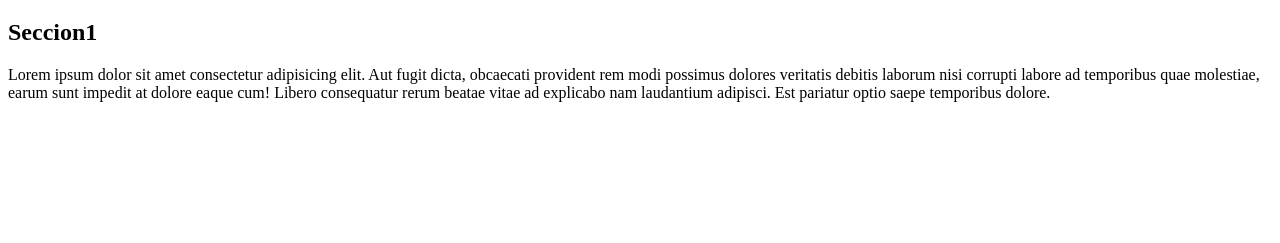
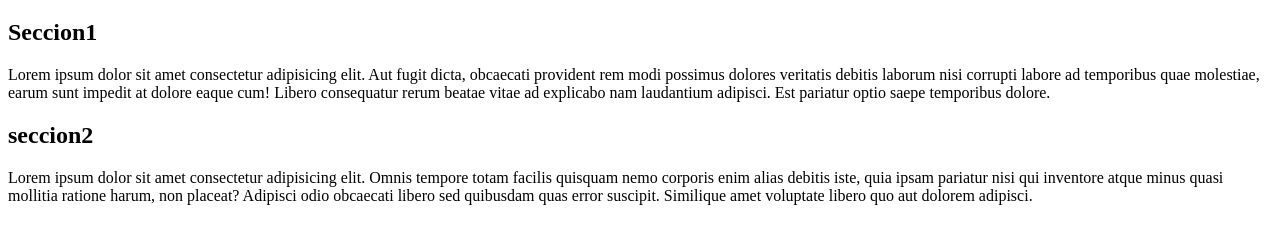
Before and after one commit to Josu88/ecommerce2, a plain HTML site: page index.html in a window 1280 px wide. Shown: the part 61-304 px from the top of the page. Drawn offline with Linux system fonts and the light colour scheme.

Commit message:
Creacion de index.html con secction 1 y 2

```diff
--- a/index.html
+++ b/index.html
@@ -12,6 +12,7 @@
     </header>
 
     <main>
+      <section>
         <h2>Seccion1</h2>
         <p>
           Lorem ipsum dolor sit amet consectetur adipisicing elit. Aut fugit
@@ -21,6 +22,18 @@
           explicabo nam laudantium adipisci. Est pariatur optio saepe temporibus
           dolore.
         </p>
+      </section>
+      <section>
+        <h2>seccion2</h2>
+        <p>
+          Lorem ipsum dolor sit amet consectetur adipisicing elit. Omnis tempore
+          totam facilis quisquam nemo corporis enim alias debitis iste, quia
+          ipsam pariatur nisi qui inventore atque minus quasi mollitia ratione
+          harum, non placeat? Adipisci odio obcaecati libero sed quibusdam quas
+          error suscipit. Similique amet voluptate libero quo aut dolorem
+          adipisci.
+        </p>
+      </section>
     </main>
   </body>
 </html>
```
Lines whose indentation alone changed are shown as unchanged.
